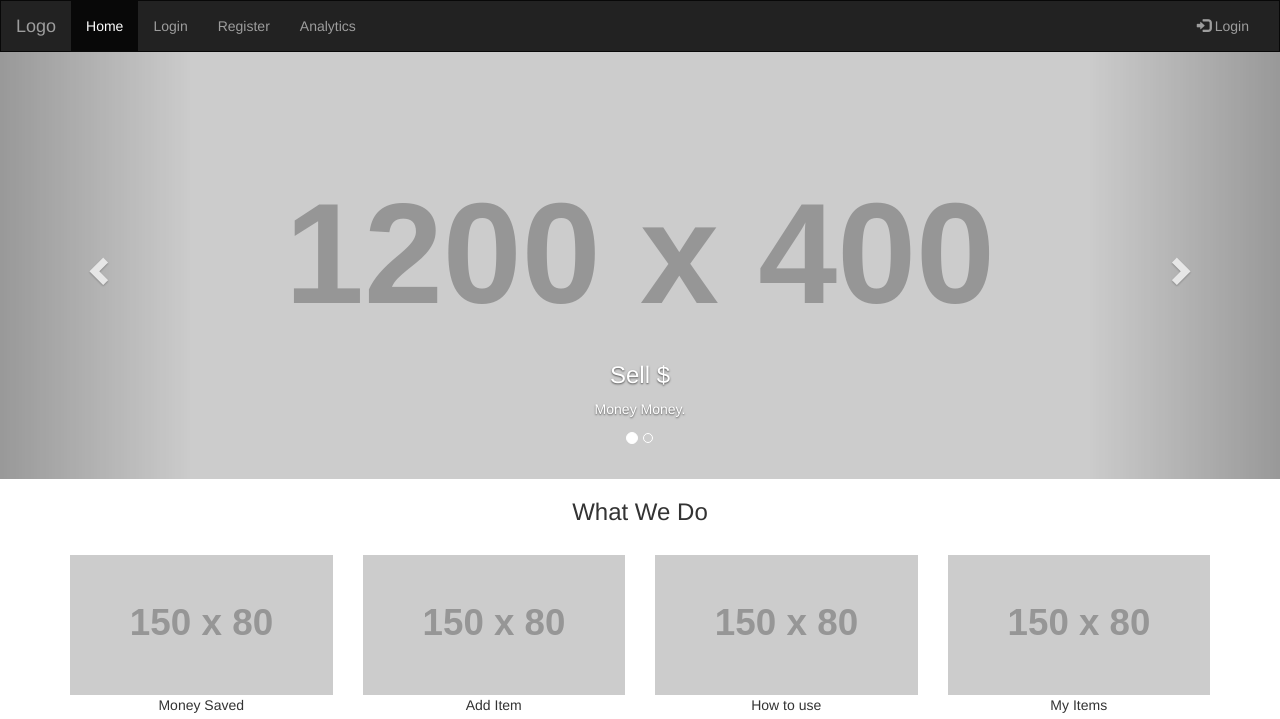
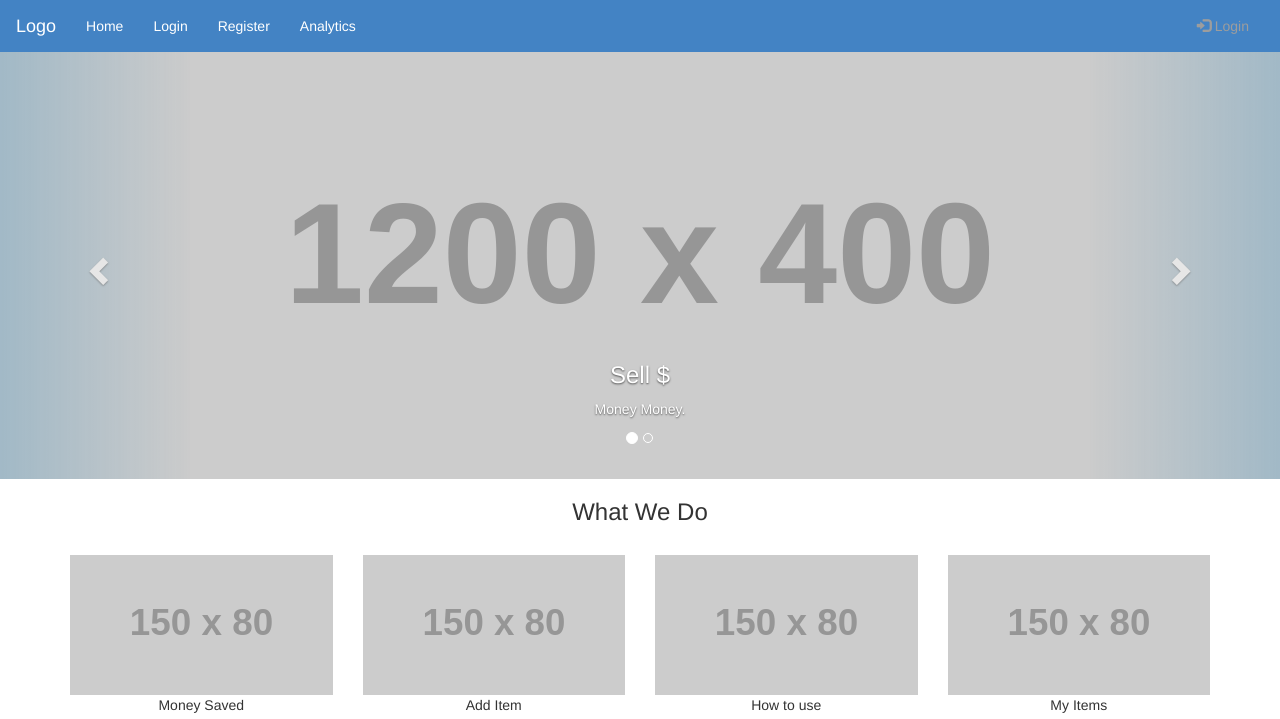
Before and after one commit to munikeraragon/Price-Analyser, a Django app: page / in a window 1280 px wide. Shown: the top 719 px of the page. Run offline with Django 3.2, Linux system fonts and the light colour scheme; grey boxes labelled with a size stand in for pictures from a placeholder-image service; some libraries are stand-ins or nearby versions.

Commit message:
changed color of navBar

```diff
--- a/webapp/home/static/css/home.css
+++ b/webapp/home/static/css/home.css
@@ -22,3 +22,15 @@
       display: none;
     }
   }
+  .navbar-inverse {
+    background-color: #4383c4;
+    border-color:#4383c4;
+}
+
+  .carousel-control.left{
+    background-image: linear-gradient(to right,rgba(36, 130, 184, 0.5) 0,rgba(135, 54, 54, 0) 100%);
+}
+
+  .carousel-control.right{
+    background-image: linear-gradient(to right,rgba(0,0,0,.0001) 0,rgba(36, 130, 184, 0.5) 100%);
+}
--- a/webapp/home/templates/home/base.html
+++ b/webapp/home/templates/home/base.html
@@ -25,14 +25,18 @@
               <span class="icon-bar"></span>
               <span class="icon-bar"></span>
             </button>
-            <a class="navbar-brand" href="#">Logo</a>
+            <a class="navbar-brand" href="#" style="color:white;">Logo</a>
           </div>
           <div class="collapse navbar-collapse" id="myNavbar">
             <ul class="nav navbar-nav">
-              <li class="active"><a href="#">Home</a></li>
-              <li><a href="{% url 'login' %}">Login</a></li>
-              <li><a href="{% url 'register' %}">Register</a></li>
-              <li><a href="{% url 'analytics' %}">Analytics</a></li>
+              <li><a href="#" style="color:white" onMouseOver="this.style.color='red'"
+                onMouseOut="this.style.color='white'">Home</a></li>
+              <li><a href="{% url 'login' %}" style="color:white" onMouseOver="this.style.color='red'"
+                onMouseOut="this.style.color='white'">Login</a></li>
+              <li><a href="{% url 'register' %}" style="color:white" onMouseOver="this.style.color='red'"
+                onMouseOut="this.style.color='white'">Register</a></li>
+              <li><a href="{% url 'analytics' %}" style="color:white" onMouseOver="this.style.color='red'"
+                onMouseOut="this.style.color='white'" >Analytics</a></li>
             </ul>
             <ul class="nav navbar-nav navbar-right">
               <li><a href="#"><span class="glyphicon glyphicon-log-in"></span> Login</a></li>
```
